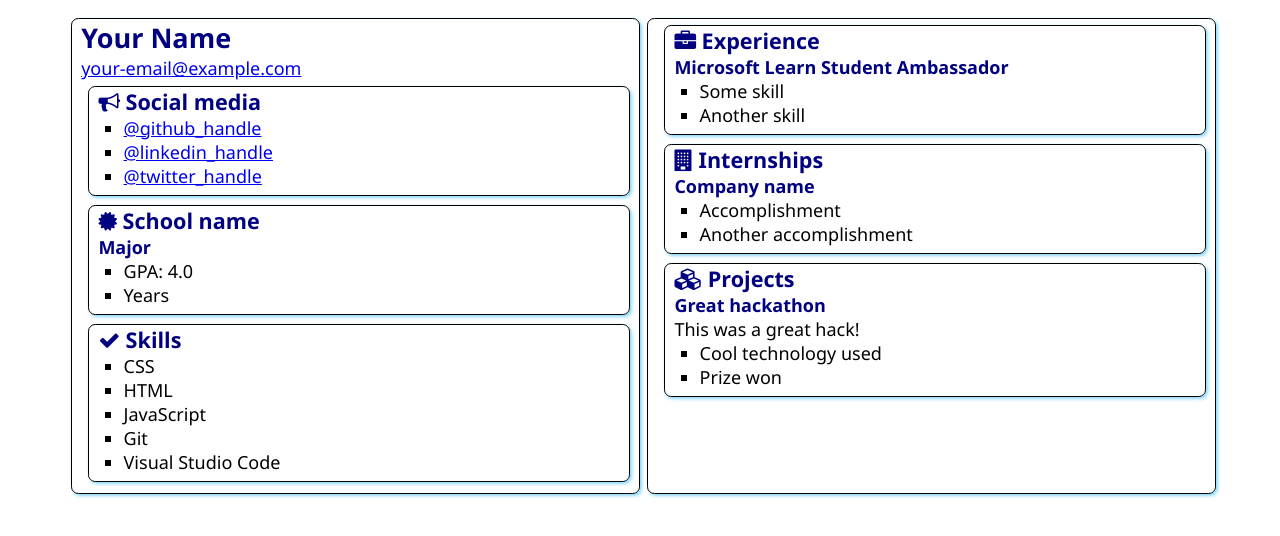
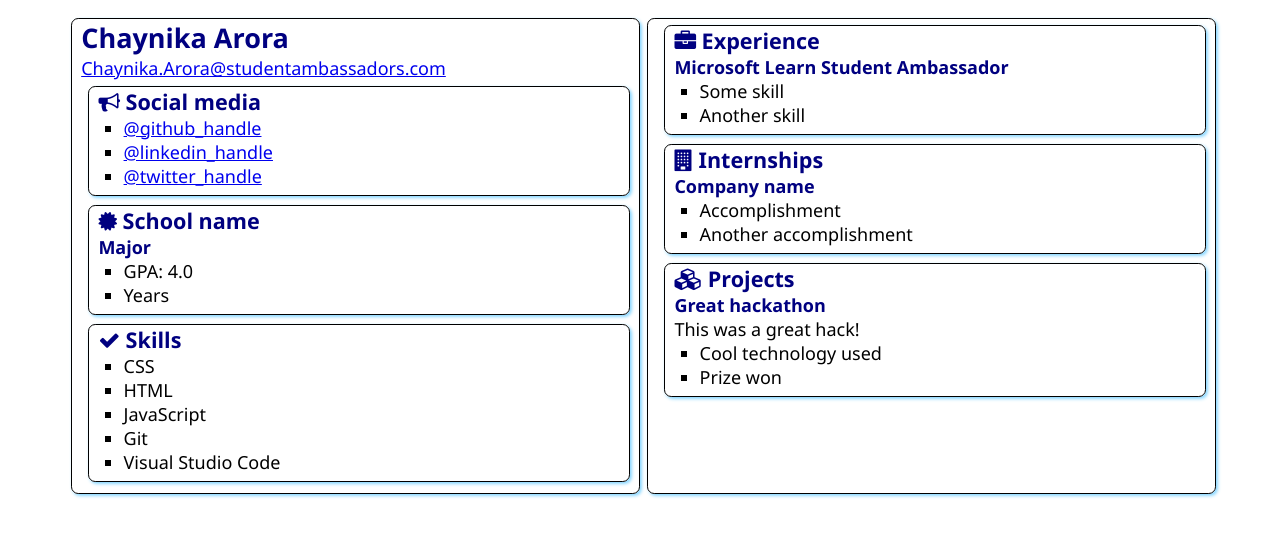
Before and after one commit to chaynikaa/SATechnicalOnboarding, a plain HTML site: page src/index.html in a window 1280 px wide. Drawn offline with Linux system fonts and the light colour scheme.

Commit message:
Update index.html
Added my Name

```diff
--- a/src/index.html
+++ b/src/index.html
@@ -12,8 +12,8 @@
 <body>
     <main>
         <article class="box">
-            <h1>Your Name</h1>
-            <div><a href="mailto:your.email@example.com">your-email@example.com</a></div>
+            <h1>Chaynika Arora</h1>
+            <div><a href="mailto:Chaynika.Arora@studentambassadors.com">Chaynika.Arora@studentambassadors.com</a></div>
 
             <section class="box">
                 <h2>
```
